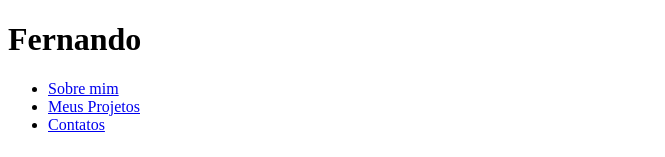
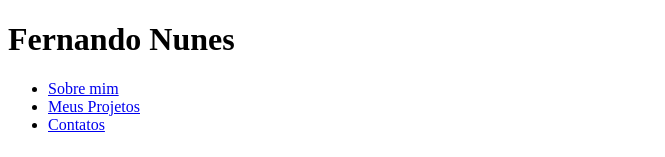
Before and after one commit to fernando-nunes-dev/Curso_Sesi_Senai, a plain HTML site: page index.html in a window 1280 px wide. Shown: the top 157 px of the page, without its empty margins (0-665 px from the left). Drawn offline with Linux system fonts and the light colour scheme.

Commit message:
Curso_Sesi_Senai - modification

```diff
--- a/index.html
+++ b/index.html
@@ -9,7 +9,7 @@
 
   <body>
     <header>
-      <h1>Fernando</h1>
+      <h1>Fernando Nunes</h1>
 
       <nav>
         <!--Sessão de navegação de sites-->
```
